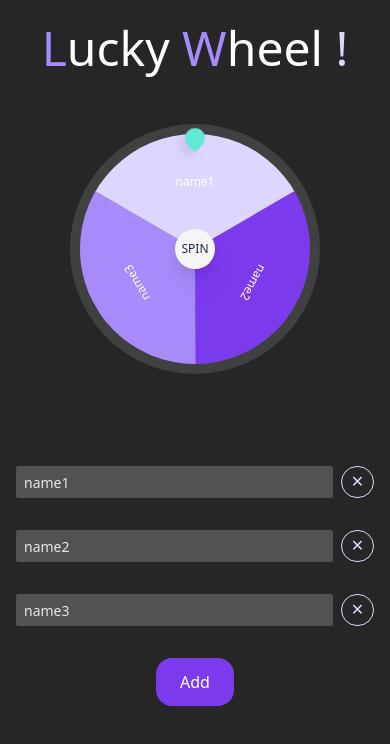
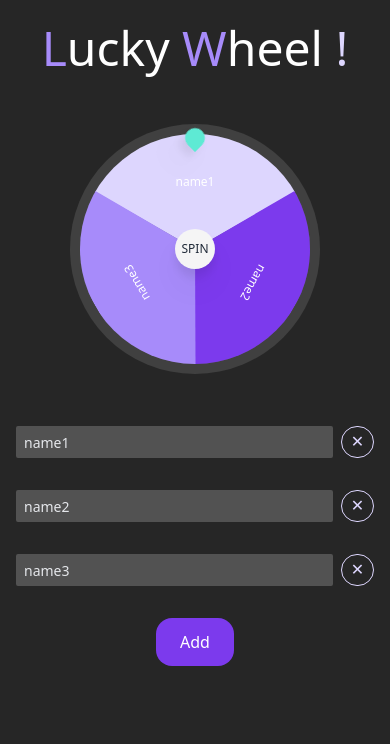
Before and after one commit to F9Uf/lucky-wheel, a Vue app: page / in a window 390 px wide. Shown: the top 744 px of the page. Built offline with nearby package versions, Linux system fonts and the light colour scheme.

Commit message:
feat: marging between wheel and input

```diff
--- a/src/App.vue
+++ b/src/App.vue
@@ -13,7 +13,7 @@
     />
     <div class="
       grid grid-cols-1 md:grid-cols-2 lg:grid-cols-3 xl:grid-cols-5 gap-4 gap-y-8 w-full
-      px-4 md:px-10 lg:px-16 mt-16
+      px-4 md:px-10 lg:px-16 mt-6 md:mt-10 lg:mt-16
     ">
       <div
         v-for="(item, index) in items"
```
